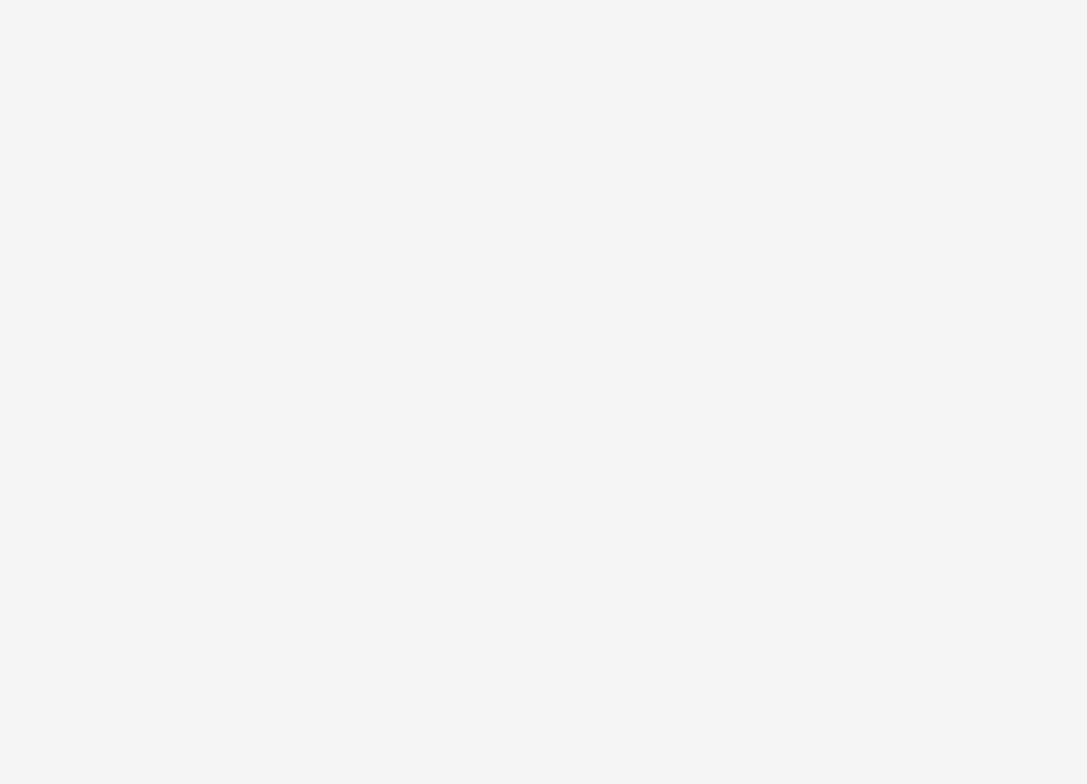
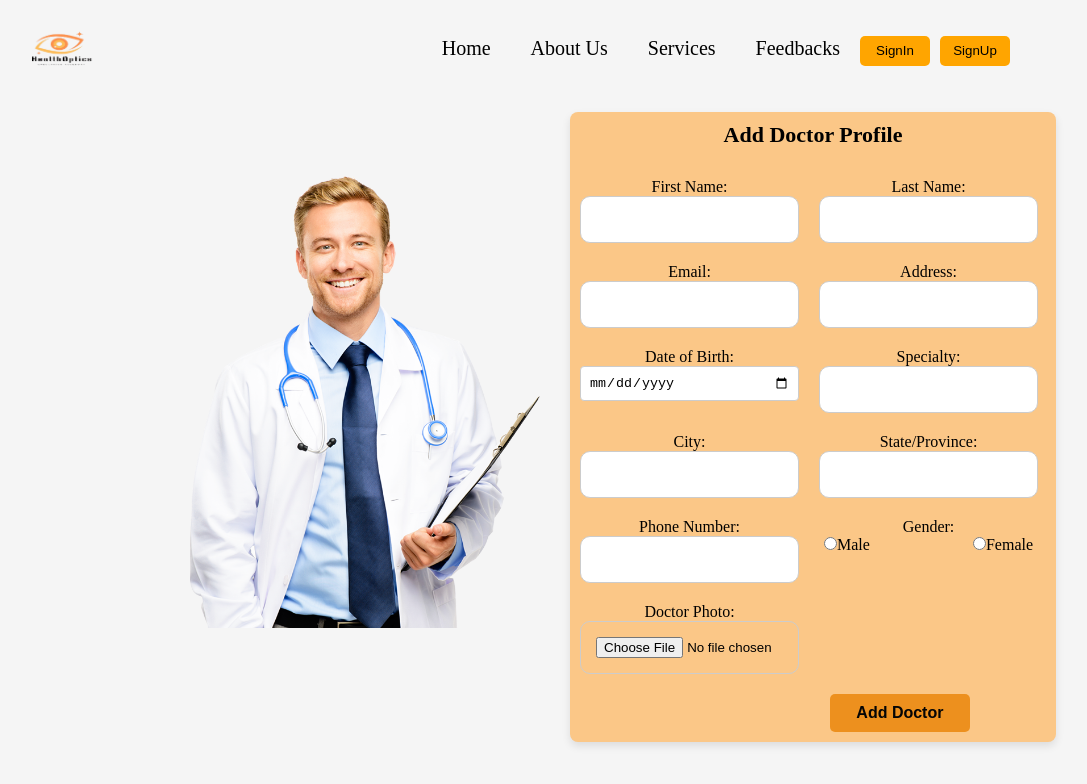
Before and after one commit to HansajithNilan/HealthOptics-Web-Site, a React (Vite) app in the folder Frontend/: page /doctorprofile in a window 1280 px wide. Before the commit this address had no page. Shown: the top 784 px of the page, without its empty margins (142-1229 px from the left). Built offline with nearby package versions, Linux system fonts and the light colour scheme.

Commit message:
setdoctorprofile

```diff
--- a/Frontend/package.json
+++ b/Frontend/package.json
@@ -13,7 +13,7 @@
     "axios": "^1.8.4",
     "react": "^19.0.0",
     "react-dom": "^19.0.0",
-
+    "react-hook-form": "^7.54.2",
     "react-rating-stars-component": "^2.2.0",
     "react-router-dom": "^7.4.0",
     "react-scroll": "^1.9.3",
@@ -21,7 +21,6 @@
     "react-stripe-checkout": "^2.6.3",
     "react-to-print": "^3.0.5",
     "sweetalert2": "^11.17.2"
-
   },
   "devDependencies": {
     "@eslint/js": "^9.21.0",
--- a/Frontend/src/App.jsx
+++ b/Frontend/src/App.jsx
@@ -6,6 +6,9 @@ import Homepage from "./pages/HomePage/Hompage/Homepage.jsx";
 import LoginPage from "./pages/LoginPage/LoginPage.jsx";
 import AddDoctorAppointmentDetails from "./pages/HomePage/doctorappointment/AddDoctorAppointmentDetails.jsx";
 import AddPatientDetails from "./pages/HomePage/doctorappointment/PatientDetailsForm.jsx";
+import DoctorProfileFrom from "./pages/DoctorManagement/DoctorProfileFrom.jsx";
+import DoctorProfileTable from "./pages/DoctorManagement/DoctorProfileTable.jsx";
+
 
 
 function App() {
@@ -16,6 +19,11 @@ function App() {
         <Route path="/login" element={<LoginPage />} />
         <Route path="/addappointment" element={<AddDoctorAppointmentDetails />} />
         <Route path="/addpatient" element={<AddPatientDetails />} />
+        <Route path="/doctorprofile" element={<DoctorProfileFrom />} />
+        <Route path="/doctorprofiletable" element={<DoctorProfileTable />} />
+
+
+
 
 
 
--- /dev/null
+++ b/Frontend/src/pages/DoctorManagement/DoctorProfileFrom.css
@@ -0,0 +1,105 @@
+.doctor-container {
+    display: flex;
+    justify-content: center;
+    align-items: center;
+    gap: 30px;
+    margin: 30px auto;
+  }
+
+  .image-container {
+    flex: 1;
+    display: flex;
+    justify-content: center;
+  }
+
+  .doctor-image {
+    width: 350px;
+    height: auto;
+    border-radius: 10px;
+    margin-left: 300px;
+  }
+  .form-container {
+    flex: 1;
+    max-width: 650px;
+    background: #fbc787;
+    padding: 10px;
+    border-radius: 8px;
+    box-shadow: 0 4px 8px rgba(0, 0, 0, 0.1);
+    display: flex;
+    flex-wrap: wrap;
+    gap: 15px;
+    justify-content: center;
+    align-items: center;
+    margin: 0 auto;
+    margin-right: 50px;
+    margin-top: 50px;
+
+
+
+  }
+
+  .form-title {
+    text-align: center;
+    font-size: 22px;
+    font-weight: bold;
+    margin-bottom: 15px;
+  }
+
+  .form {
+    display: flex;
+    flex-wrap: wrap;
+    gap: 20px;
+  }
+
+  .form-group {
+    width: 47%;
+  }
+
+  .full-width {
+    width: 100%;
+  }
+
+  .input-field {
+    width: 100%;
+    padding: 15px;
+    border: 1px solid #ccc;
+    border-radius: 10px;
+
+  }
+
+  .radio-group {
+    display: flex;
+    justify-content: space-between;
+    gap: 50px;
+    margin-right: 5px;
+    margin-left: 5px;
+  }
+
+  .submit-button {
+    width: 30%;
+    background-color: #ea8305cb;
+    color: rgb(5, 5, 5);
+    font-weight: bold;
+    padding: 10px;
+    border: none;
+    border-radius: 5px;
+    font-size: 16px;
+    cursor: pointer;
+    transition: background 0.3s;
+    size: 10px;
+    margin-left: 250px;
+  }
+
+  .submit-button:hover {
+    background-color: #e67e00;
+  }
+
+  .image-preview {
+    width: 150px;
+    height: 100px;
+    margin-top: 10px;
+    border-radius: 5px;
+    border: 1px solid #ccc;
+    object-fit: cover;
+    background-color: white;
+  }
--- /dev/null
+++ b/Frontend/src/pages/DoctorManagement/DoctorProfileFrom.jsx
@@ -0,0 +1,188 @@
+import React, { useState } from "react";
+
+import { useNavigate } from "react-router-dom";
+import NavBar from "../../components/NavBar/NavBar";
+import "../../components/NavBar/NavBar.css";
+import doctorImage from "../../assets/doctor-image.png";
+import './DoctorProfileFrom.css';
+import { useForm } from "react-hook-form";
+
+
+const AddDoctorForm = () => {
+  const {
+    register,
+    handleSubmit,
+    formState: { errors },
+  } = useForm();
+
+  const [previewImage, setPreviewImage] = useState(null);
+  const navigate = useNavigate();
+
+  const onSubmit = (data) => {
+    console.log("Doctor Data:", data);
+    alert("Doctor added successfully!");
+    navigate("/doctorprofiletable");
+  };
+
+  const handleImageChange = (event) => {
+    const file = event.target.files[0];
+    if (file) {
+      setPreviewImage(URL.createObjectURL(file));
+    }
+  };
+
+  return (
+    <div>
+      <NavBar/>
+    <div className="doctor-container">
+
+      <div className="image-container">
+        <img src={doctorImage} alt="Doctor" className="doctor-image" />
+      </div>
+    <div className="form-container">
+      <h2 className="form-title">Add Doctor Profile</h2>
+      <form onSubmit={handleSubmit(onSubmit)} className="form">
+
+        <div className="form-group">
+          <label>First Name:</label>
+          <input
+            type="text"
+            {...register("firstName", { required: "First Name is required" })}
+            className="input-field"
+          />
+          {errors.firstName && <p className="error">{errors.firstName.message}</p>}
+        </div>
+
+        <div className="form-group">
+          <label>Last Name:</label>
+          <input
+            type="text"
+            {...register("lastName", { required: "Last Name is required" })}
+            className="input-field"
+          />
+          {errors.lastName && <p className="error">{errors.lastName.message}</p>}
+        </div>
+
+        <div className="form-group">
+          <label>Email:</label>
+          <input
+            type="email"
+            {...register("email", {
+              required: "Email is required",
+              pattern: {
+                value: /^[^\s@]+@[^\s@]+\.[^\s@]+$/,
+                message: "Invalid email format",
+              },
+            })}
+            className="input-field"
+          />
+          {errors.email && <p className="error">{errors.email.message}</p>}
+        </div>
+
+        <div className="form-group">
+          <label>Address:</label>
+          <input
+            type="text"
+            {...register("address", { required: "Address is required" })}
+            className="input-field"
+          />
+          {errors.address && <p className="error">{errors.address.message}</p>}
+        </div>
+
+        <div className="form-group">
+          <label>Date of Birth:</label>
+          <input
+            type="date"
+            {...register("dob", { required: "Date of Birth is required" })}
+            className="input-field"
+          />
+          {errors.dob && <p className="error">{errors.dob.message}</p>}
+        </div>
+
+        <div className="form-group">
+          <label>Specialty:</label>
+          <input
+            type="text"
+            {...register("specialty", { required: "Specialty is required" })}
+            className="input-field"
+          />
+          {errors.specialty && <p className="error">{errors.specialty.message}</p>}
+        </div>
+
+        <div className="form-group">
+          <label>City:</label>
+          <input
+            type="text"
+            {...register("city", { required: "City is required" })}
+            className="input-field"
+          />
+          {errors.city && <p className="error">{errors.city.message}</p>}
+        </div>
+
+        <div className="form-group">
+          <label>State/Province:</label>
+          <input
+            type="text"
+            {...register("state", { required: "State/Province is required" })}
+            className="input-field"
+          />
+          {errors.state && <p className="error">{errors.state.message}</p>}
+        </div>
+
+        <div className="form-group">
+          <label>Phone Number:</label>
+          <input
+            type="tel"
+            {...register("phone", {
+              required: "Phone number is required",
+              pattern: {
+                value: /^[0-9]{10}$/,
+                message: "Enter a valid 10-digit phone number",
+              },
+            })}
+            className="input-field"
+          />
+          {errors.phone && <p className="error">{errors.phone.message}</p>}
+        </div>
+
+        <div className="form-group">
+          <label>Gender:</label>
+          <div className="radio-group">
+            <label>
+              <input type="radio" value="Male" {...register("gender", { required: "Gender is required" })} />
+              Male
+            </label>
+            <label>
+              <input type="radio" value="Female" {...register("gender", { required: "Gender is required" })} />
+              Female
+            </label>
+          </div>
+          {errors.gender && <p className="error">{errors.gender.message}</p>}
+        </div>
+
+        <div className="form-group">
+          <label>Doctor Photo:</label>
+          <input
+            type="file"
+            accept="image/*"
+            {...register("photo", { required: "Doctor photo is required" })}
+            className="input-field"
+            onChange={handleImageChange}
+          />
+          {errors.photo && <p className="error">{errors.photo.message}</p>}
+          {previewImage && (
+            <img src={previewImage} alt="Doctor Preview" className="image-preview" />
+          )}
+        </div>
+
+        <button type="submit" className="submit-button">
+          Add Doctor
+        </button>
+      </form>
+    </div>
+    </div>
+    </div>
+  );
+};
+
+export default AddDoctorForm;
--- /dev/null
+++ b/Frontend/src/pages/DoctorManagement/DoctorProfileTable.css
@@ -0,0 +1,40 @@
+.container4617 {
+    display: flex;
+    justify-content: center;
+    align-items: center;
+    height: 100vh;
+    padding: 10px;
+    background-color: #f5f5f5;
+
+  }
+
+  .table-wrapper4617 {
+    width: 100%;
+    max-width: 960px;
+    overflow-x: auto;
+    background-color: #ffffff;
+    padding: 30px;
+    box-shadow: 0 4px 8px rgba(0,0,0,0.1);
+  }
+
+  table {
+    width: 100%;
+    border-collapse: collapse;
+  }
+
+  th, td {
+    text-align: left;
+    padding: 13px 22px;
+    border-bottom: 1px solid #080808;
+  }
+
+  th {
+    background-color: #fbc787;
+    color: #0b0b0b;
+    font-weight: bold;
+    padding: 13px 22px;
+  }
+
+  tr:hover {
+    background-color: #f1f1f1;
+  }
--- /dev/null
+++ b/Frontend/src/pages/DoctorManagement/DoctorProfileTable.jsx
@@ -0,0 +1,35 @@
+import React from "react";
+import "./DoctorProfileTable.css";
+
+function DoctorProfileTable() {
+  return (
+    <div className="container4617">
+      <div className="table-wrapper4617">
+        <h2 className="text-2xl font-bold mb-4 text-center">Doctors List</h2>
+        <table>
+          <thead>
+            <tr>
+              <th>First Name</th>
+              <th>Last Name</th>
+              <th>Email</th>
+              <th>Address</th>
+              <th>Date of Birth</th>
+              <th>Specialty</th>
+              <th>City</th>
+              <th>State</th>
+              <th>Phone Number</th>
+              <th>Gender</th>
+              <th>Doctor Photo</th>
+              <th>Actions</th>
+            </tr>
+          </thead>
+          <tbody>
+            {/* Table rows will be inserted here */}
+          </tbody>
+        </table>
+      </div>
+    </div>
+  );
+}
+
+export default DoctorProfileTable;
```
Also changed, not shown: Frontend/src/assets/doctor-image.png (added), 1 other file (tests, documents, lock files or other folders).
